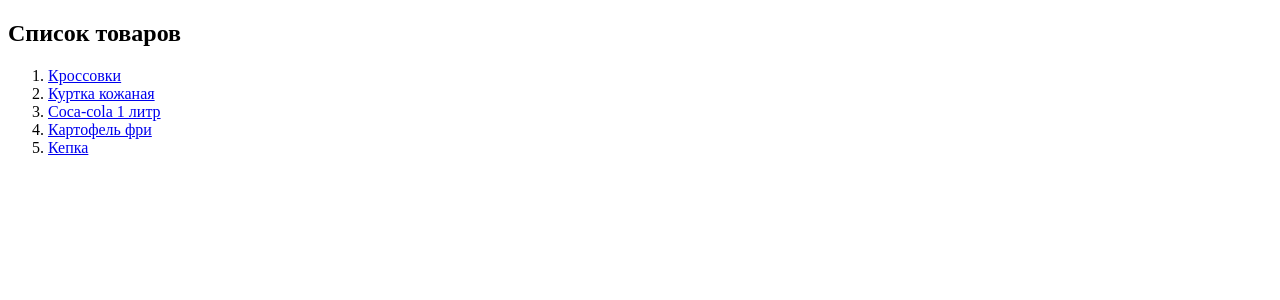
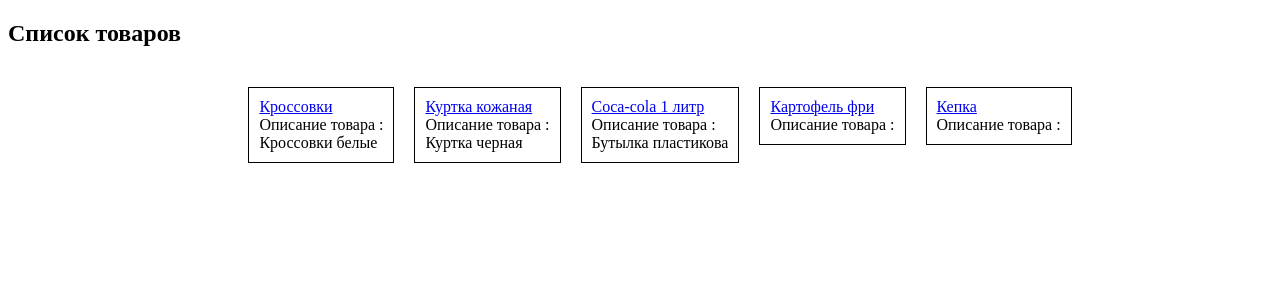
Before and after one commit to IvanRevin/FirstDjango, a Django app: page /items in a window 1280 px wide. Shown: the part 26-326 px from the top of the page. Run offline with Django 5.2, Linux system fonts and the light colour scheme; data comes from the database, SQL or seed files in the repository; both versions use the stored data as it was after the commit.

Commit message:
add descrip in html

```diff
--- a/templates/items_list.html
+++ b/templates/items_list.html
@@ -3,6 +3,23 @@
 <head>
     <meta charset="UTF-8">
     <title> Items list </title>
+    <style>
+        /* меню по горизонтали */
+        .menu {
+            padding: 10px;
+            overflow: auto;
+            width: fit-content;
+            margin:auto;
+        }
+
+        .menu li {
+            padding: 10px;
+            margin: 10px;
+            border: 1px solid;
+            float: left;
+            list-style: none;
+        }
+    </style>
 </head>
 <body>
     <header>
@@ -10,12 +27,16 @@
     </header>
 
     <h2>Список товаров</h2>
-
+    <ul class="menu">
     <ol>
         {% for item in items %}
-            <li><a href="/item/{{ item.id }}">{{ item.name }}</a></li>
+            <li>
+                <a href="/item/{{ item.id }}">{{ item.name }}</a></br>
+                Описание товара :</br>
+                {{ item.description }}
+            </li>
         {% endfor %}
     </ol>
-
+</ul>
 </body>
 </html>
```
Also changed, not shown: db.sqlite3.
